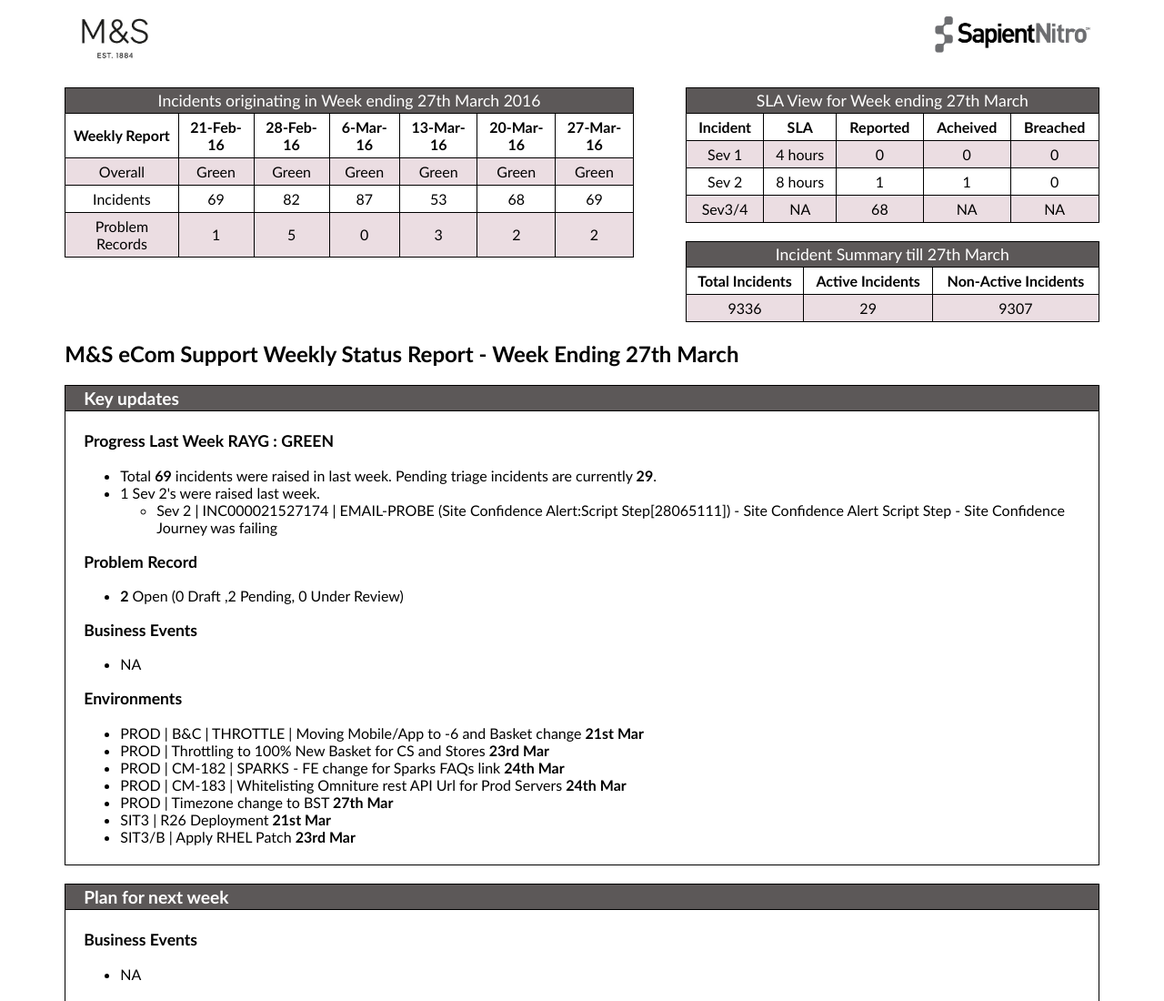
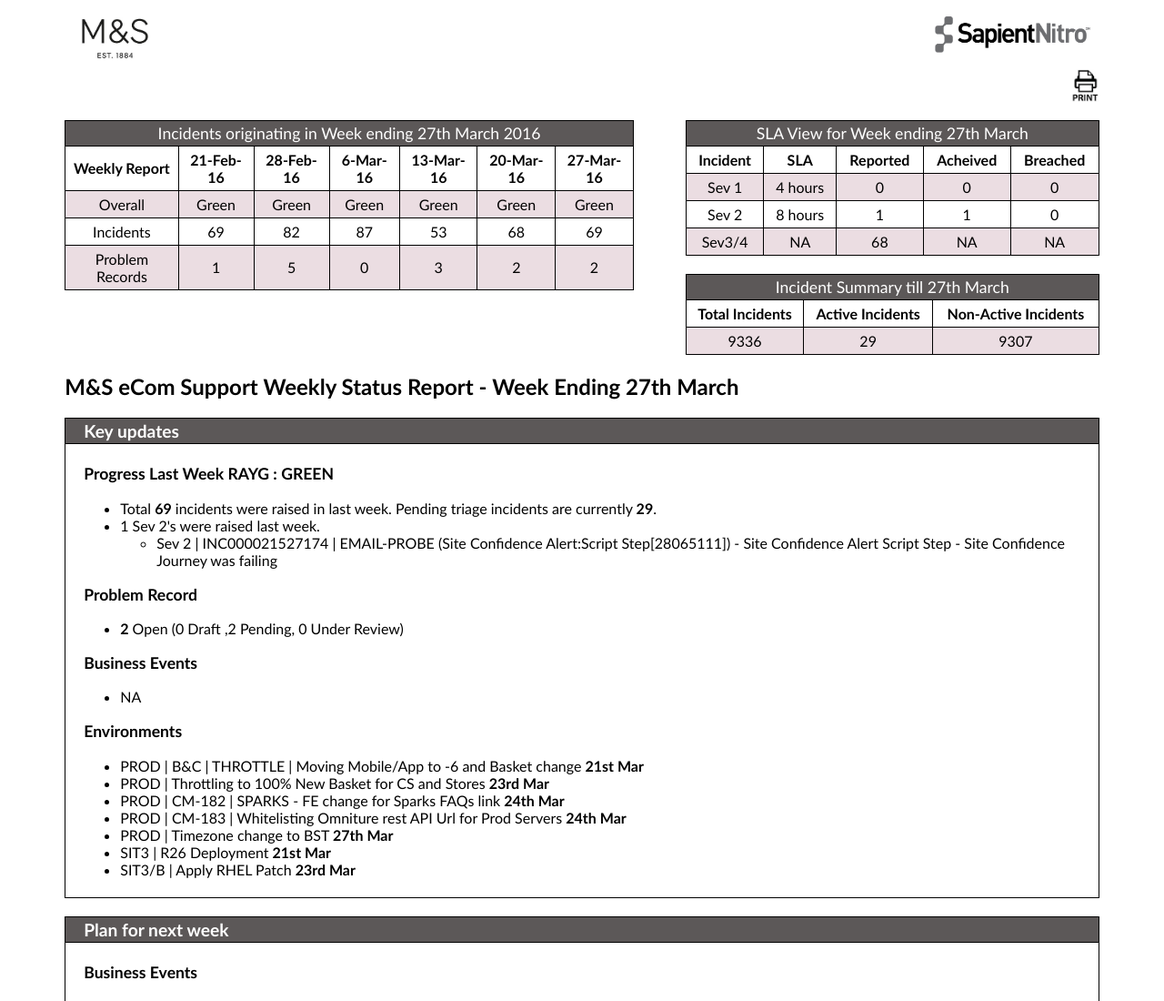
Before and after one commit to rajeevSapient/mns-reporting, a website: page src/views/template.html in a window 1280 px wide. Shown: the top 1100 px of the page at 91% size. Drawn offline with nearby package versions, Linux system fonts and the light colour scheme.

Commit message:
adding print icon

```diff
--- a/src/js/app.js
+++ b/src/js/app.js
@@ -1,7 +1,8 @@
 var app = angular.module("weeklyReports", []);
 app.controller("reportsCtrl", function($scope) {
-    console.log("hey there!");
-
+    $scope.printOption=function(){
+        window.print();
+    }
     $scope.incidentData =
         [
              {
--- a/src/sass/style.scss
+++ b/src/sass/style.scss
@@ -29,6 +29,10 @@
     @media screen and (max-width: $tablet-width) {
         width: 27%;
     }
+}
+#printLogo{
+  float: right;
+  width: 32px;
 }
 caption{
     background-color:$primary-background-color;
--- a/src/views/template.html
+++ b/src/views/template.html
@@ -12,6 +12,9 @@
         <div class="clearfix">
             <img src="../images/mns-logo.jpg" alt="Marks and Spencer logo" id="mnsLogo">
             <img src="../images/sapient-nitro.png" alt="SapientNitro logo" id="sapientLogo">
+        </div>
+        <div class="clearfix">
+            <img src="../images/print-icon.png" alt="Print Logo" id="printLogo" ng-click="printOption()">
         </div>
         <section class="clearfix">
             <table id="incidents">
```
Also changed, not shown: src/css/style.css, src/images/print-icon.png (added), 1 other file.
